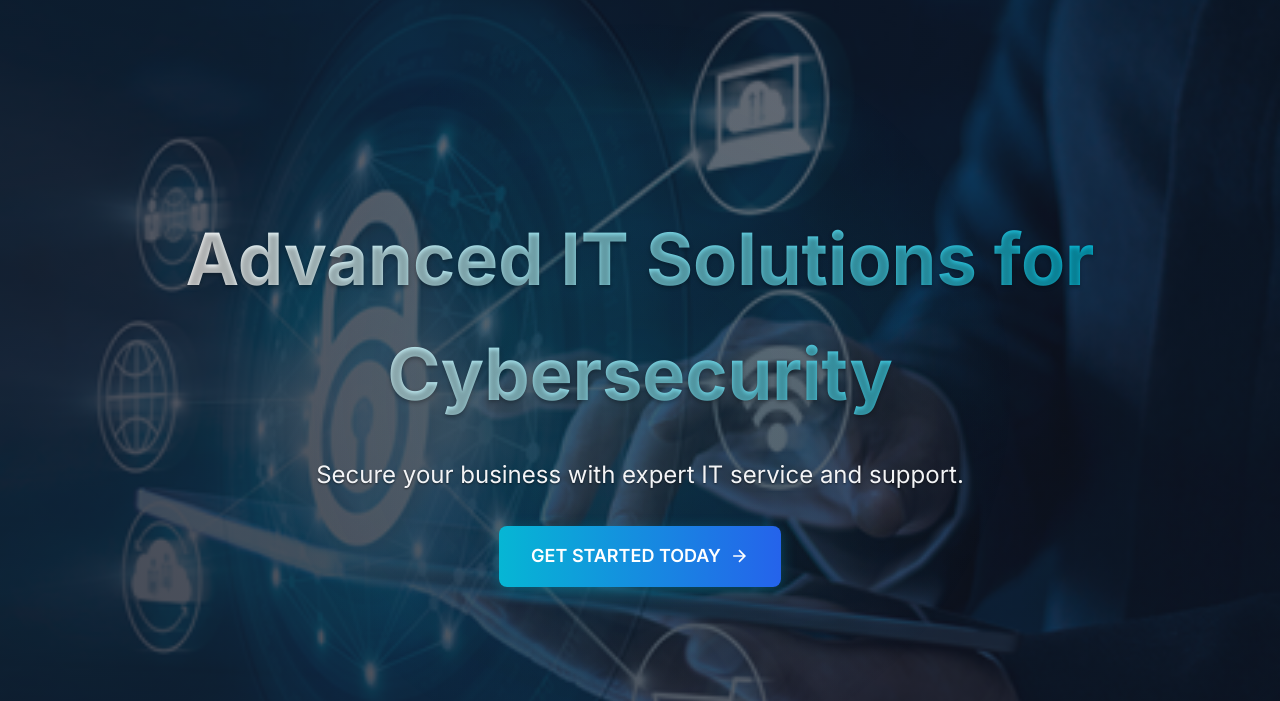
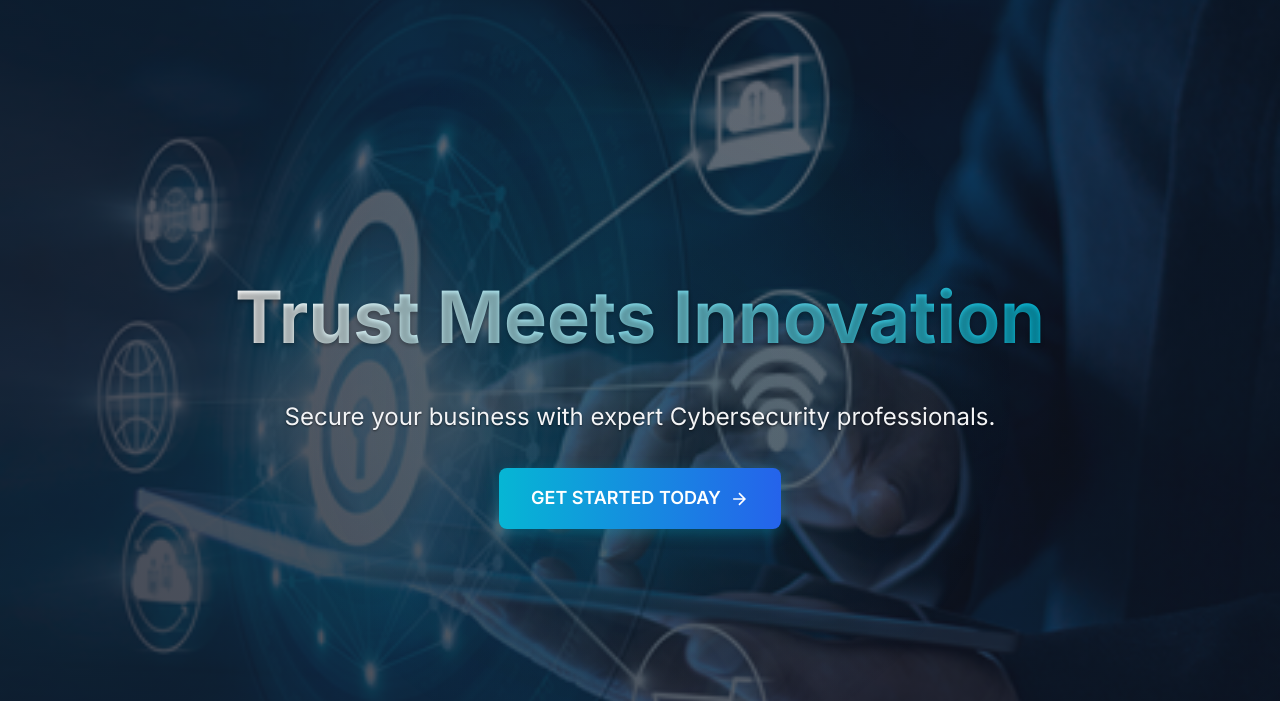
Before and after one commit to Navaratn/TrustEdge, a plain HTML site: page index.html in a window 1280 px wide. Shown: the part 78-779 px from the top of the page. Drawn offline with Linux system fonts and the light colour scheme.

Commit message:
updated text

```diff
--- a/index.html
+++ b/index.html
@@ -50,8 +50,8 @@
     <!-- Hero Section -->
     <section id="home" class="hero">
         <div class="hero-content">
-            <h1>Advanced IT Solutions for<br>Cybersecurity</h1>
-            <p>Secure your business with expert IT service and support.</p>
+            <h1>Trust Meets Innovation</h1>
+            <p>Secure your business with expert Cybersecurity professionals.</p>
             <a href="#contact" class="cta-button">
                 GET STARTED TODAY
                 <svg width="20" height="20" viewBox="0 0 24 24" fill="none" stroke="currentColor" stroke-width="2">
@@ -262,7 +262,7 @@
                         <li><a href="#services">Professional Services</a></li>
                         <li><a href="#services">Support Services</a></li>
                         <li><a href="#services">Resident Engineer</a></li>
-                        <li><a href="#services">Network Security</a></li>
+                        <li><a href="#services">CyberSecurity</a></li>
                     </ul>
                 </div>
 
@@ -279,7 +279,7 @@
             </div>
 
             <div class="footer-bottom">
-                <p>&copy; 2024 TrustEdge Middle East. All rights reserved.</p>
+                <p>&copy; 2025 TrustEdge Middle East. All rights reserved.</p>
             </div>
         </div>
     </footer>
```
